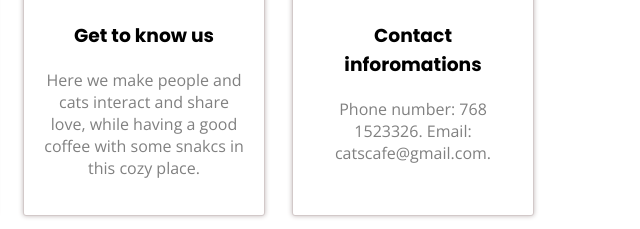
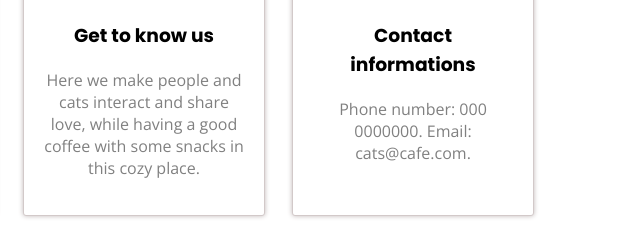
Before and after one commit to ana-tereza33/landing, a plain HTML site: page index.html in a window 1280 px wide. Shown: the part 838-1067 px from the top of the page, 496-1136 px from the left. Drawn offline with nearby package versions, Linux system fonts and the light colour scheme.

Commit message:
my landing page

```diff
--- a/index.html
+++ b/index.html
@@ -31,13 +31,13 @@
       <div class="card">
         <img src="https://guidable.co/wp-content/uploads/2021/11/animal-cafe-featured-image.jpg" alt="">
         <h3>Get to know us</h3>
-        <p>Here we make people and cats interact and share love, while having a good coffee with some snakcs in this cozy place.</p>
+        <p>Here we make people and cats interact and share love, while having a good coffee with some snacks in this cozy place.</p>
       </div>
 
       <div class="card">
         <img src="https://byfood.b-cdn.net/api/public/assets/3531/content?optimizer=image" alt="">
-        <h3>Contact inforomations</h3>
-        <p>Phone number: 768 1523326. Email: catscafe@gmail.com.</p>
+        <h3>Contact informations</h3>
+        <p>Phone number: 000 0000000. Email: cats@cafe.com.</p>
       </div>
 
     </div>
```
